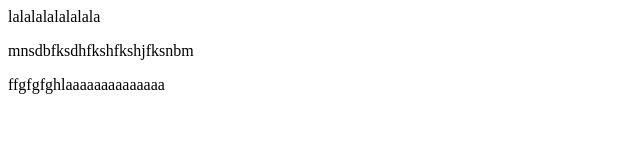
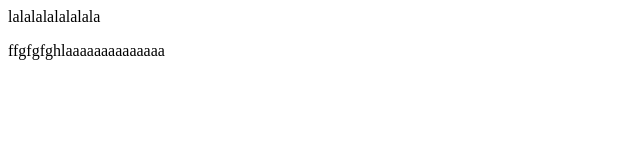
Before and after one commit to renevoi/GitFolder, a plain HTML site: page index2.html in a window 1280 px wide. Shown: the whole page, without its empty margins (0-640 px from the left). Drawn offline with Linux system fonts and the light colour scheme.

Commit message:
remove the first paragraph

```diff
--- a/index2.html
+++ b/index2.html
@@ -3,9 +3,7 @@
     <title>dhfdjghd</title>
     <head>lalalalalalalala</head>
     <body>
-        <p>
-            mnsdbfksdhfkshfkshjfksnbm
-        </p>
+
         <p>
             ffgfgfghlaaaaaaaaaaaaaa
         </p>
```
